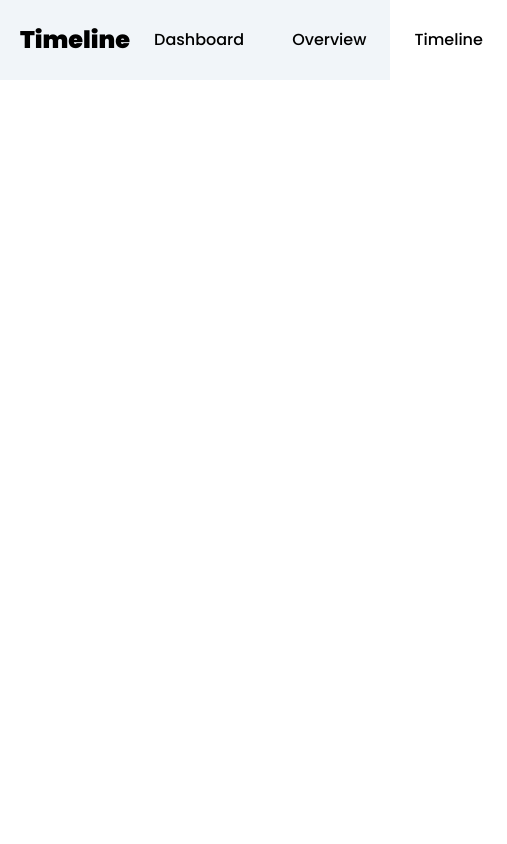
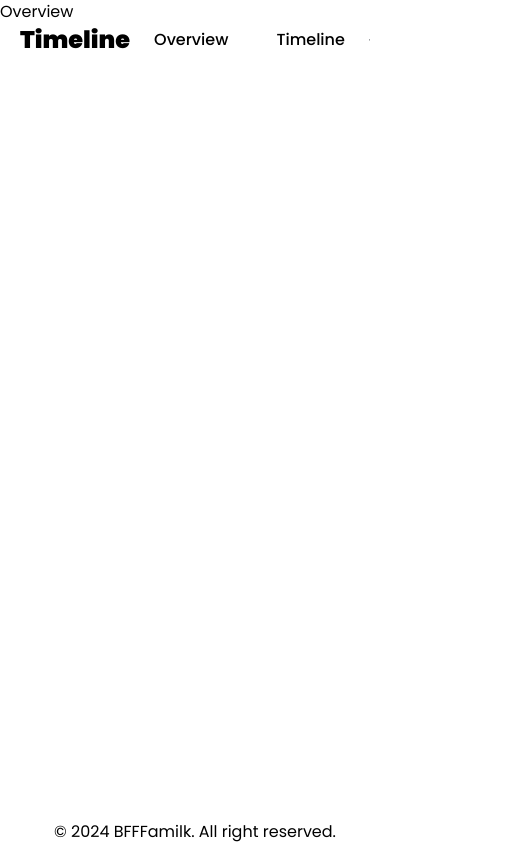
Before and after one commit to BFFFamilk/Timeline, a website built with Vite: page index.html in a window 390 px wide. Shown: the whole page, 507 px wide, since content can reach past the window. Built offline with nearby package versions, Linux system fonts and the light colour scheme.

Commit message:
Update SPA Route and add Navbar for mobile.

```diff
--- a/index.html
+++ b/index.html
@@ -1,13 +1,17 @@
 <!doctype html>
 <html lang="en">
+
 <head>
   <meta charset="UTF-8" />
   <link rel="icon" type="image/svg+xml" href="/vite.svg" />
   <meta name="viewport" content="width=device-width, initial-scale=1.0" />
   <title>Timeline</title>
 </head>
+
 <body>
-    <div class="bg-slate-100" id="app"></div>
+  <div class="" id="app"></div>
   <script type="module" src="/src/main.ts"></script>
+  <script type="module" src="/src/modules/route.ts"></script>
 </body>
+
 </html>
--- /dev/null
+++ b/src/components/Footer.ts
@@ -0,0 +1,24 @@
+export class Footer {
+  private element: HTMLElement;
+
+  constructor(private parentElement: HTMLElement) {
+    this.element = document.createElement("div");
+    this.element.id = "footer";
+    this.element.classList.add(
+      "fixed",
+      "flex",
+      "justify-center",
+      "items-center",
+      "w-full",
+      "bottom-0",
+      "text-black",
+    );
+    this.element.innerHTML = `
+            <span>© 2024 BFFFamilk. All right reserved.</span>
+        `;
+  }
+
+  render(): void {
+    this.parentElement.appendChild(this.element);
+  }
+}
--- /dev/null
+++ b/src/components/Navbar.ts
@@ -0,0 +1,37 @@
+import github from "../assets/github.svg";
+
+export class Navbar {
+  private element: HTMLElement;
+
+  constructor(private parentElement: HTMLElement) {
+    this.element = document.createElement("div");
+    this.element.classList.add(
+      "fixed",
+      "flex",
+      "justify-between",
+      "items-center",
+      "w-full",
+      "min-h-20",
+    );
+    this.element.innerHTML = `
+        <div class="pl-5">
+            <a href="/">
+            <span class="text-2xl font-black text-black">Timeline</span>
+            </a>
+        </div>
+        <nav class="flex justify-between items-center">
+            <a href="/" class="nav px-5 mx-1 text-md font-medium">Overview</a>
+            <a href="/timeline" onClick="route()" class="nav px-5 mx-1 text-md font-medium">Timeline</a>
+        </nav>
+        <div class="pr-5">
+            <a href="//github.com/BFFFamilk">
+            <img src=${github} alt="github-logo" width=20 />
+            </a>
+        </div>
+    `;
+  }
+
+  render(): void {
+    this.parentElement.appendChild(this.element);
+  }
+}
--- /dev/null
+++ b/src/components/NavbarMobile.ts
@@ -0,0 +1,34 @@
+
+export class NavbarMobile {
+  private element: HTMLElement;
+
+  constructor(private parentElement: HTMLElement) {
+    this.element = document.createElement("div");
+    this.element.classList.add(
+      "fixed",
+      "flex",
+      "justify-between",
+      "items-center",
+      "w-full",
+      "min-h-20"
+    );
+    this.element.innerHTML = `
+        <div class="pl-5">
+            <a href="/">
+                <span class="text-2xl font-black text-black">TimelineM</span>
+            </a>
+        </div>
+        <nav id="navbar" class="fixed top-[4rem] flex flex-col justify-between items-center w-full">
+            <a href="/" class="nav px-5 mx-1 text-md font-medium">Overview</a>
+            <a href="/timeline" onClick="route()" class="nav px-5 mx-1 text-md font-medium">Timeline</a>
+        </nav>
+        <div class="pr-5">
+            ≡
+        </div>
+    `;
+  }
+
+  render(): void {
+    this.parentElement.appendChild(this.element);
+  }
+}
--- /dev/null
+++ b/src/components/PageNotFound.ts
@@ -0,0 +1,17 @@
+export class PageNotFound {
+  private element: HTMLElement;
+
+  constructor(private parentElement: HTMLElement) {
+    this.element = document.createElement("div");
+    this.element.classList.add("w-full", "min-h-20");
+    this.element.innerHTML = `
+        <div>
+            <span>Not Found</span>
+        </div>
+    `;
+  }
+
+  render(): void {
+    this.parentElement.appendChild(this.element);
+  }
+}
--- a/src/main.ts
+++ b/src/main.ts
@@ -1,22 +1,30 @@
 import "./style.css";
-import github from './assets/github.svg'
 
-document.querySelector<HTMLDivElement>("#app")!.innerHTML = `
-  <div class="">
-    <div class="flex justify-between items-center w-full min-h-20">
-      <div class="pl-5">
-        <span class="text-2xl font-black text-black">Timeline</span>
-      </div>
-      <nav class="flex justify-between items-center">
-        <a href="#dashboard" class="nav px-5 mx-1 text-md font-medium">Dashboard</a>
-        <a href="#overview" class="nav px-5 mx-1 text-md font-medium">Overview</a>
-        <a href="#timeline" class="nav px-5 mx-1 text-md font-medium">Timeline</a>
-      </nav>
-      <div class="pr-5">
-        <a href="//github.com/BFFFamilk">
-          <img src=${github} alt="github-logo" width=20 />
-        </a>
-      </div>
-    </div>
-  </div>
-`;
+import { Navbar } from "./components/Navbar";
+import { Footer } from "./components/Footer";
+import { DeviceDetector } from "./modules/deviceDetector";
+import { NavbarMobile } from "./components/NavbarMobile";
+
+document.addEventListener('DOMContentLoaded', () => {
+    const appElement = document.getElementById('app');
+    if (appElement) {
+      //Check device type and render the navbar element
+      const navbar = new Navbar(appElement);
+      const navbarMobile = new NavbarMobile(appElement);
+      if (DeviceDetector.isMobile()) {
+        navbarMobile.render();
+      } else {
+        navbar.render();
+      }
+
+      const content = document.createElement('div');
+      content.id = 'content';
+      appElement.appendChild(content);
+
+      const footer = new Footer(appElement);
+      footer.render();
+    }
+    else {
+      console.error("Parent Target does not exist.");
+    }
+});
--- /dev/null
+++ b/src/modules/deviceDetector.ts
@@ -0,0 +1,25 @@
+//Checking device types
+export class DeviceDetector {
+    static isMobile(): boolean {
+        // Regular expression to match common mobile user-agent strings
+        const mobileRegex = /Android|webOS|iPhone|iPad|iPod|BlackBerry|IEMobile|Opera Mini/i;
+
+        // Check if the user-agent string matches a mobile device
+        return mobileRegex.test(navigator.userAgent);
+    }
+
+    static isTouchDevice(): boolean {
+        // Check if the device supports touch events
+        return 'ontouchstart' in window || navigator.maxTouchPoints > 0 || navigator.maxTouchPoints > 0;
+    }
+
+    static hasAccelerometer(): boolean {
+        // Check if the device has an accelerometer
+        return 'DeviceOrientationEvent' in window;
+    }
+
+    static isMobilePixelRatio(): boolean {
+        // Check if the device pixel ratio indicates a mobile device
+        return window.devicePixelRatio > 1 && window.devicePixelRatio > 1;
+    }
+}
--- /dev/null
+++ b/src/modules/route.ts
@@ -0,0 +1,48 @@
+import { PageNotFound } from "../components/PageNotFound";
+import updateMetaTags from "./updateMeta";
+
+//Page Routing for SPA
+document.addEventListener('DOMContentLoaded', function() {
+    const contentDiv = document.getElementById('content');
+
+    function renderContent(pathname) {
+      switch (pathname) {
+        case '/':
+          contentDiv!.innerHTML = '<h1>Overview</h1>';
+
+          updateMetaTags("Home", null!);
+          break;
+        case '/timeline':
+          contentDiv!.innerHTML = '<h1>Timeline</h1>';
+
+          updateMetaTags("Timeline", null!);
+          break;
+        default:
+          const pageNotFound = new PageNotFound(contentDiv!);
+          pageNotFound.render();
+
+          updateMetaTags("Page Not Found", "An error occurred while loading the page!");
+          break;
+      }
+    }
+
+    function handleNavigation(event) {
+      event.preventDefault();
+      const pathname = event.target.getAttribute('href');
+      window.history.pushState({}, '', pathname);
+      renderContent(pathname);
+    }
+
+    // Initial render based on current route
+    renderContent(window.location.pathname);
+
+    // Listen for clicks on navigation links
+    document.querySelectorAll('nav a').forEach(link => {
+      link.addEventListener('click', handleNavigation);
+    });
+
+    // Listen for changes in the browser history
+    window.addEventListener('popstate', () => {
+      renderContent(window.location.pathname);
+    });
+  });
--- /dev/null
+++ b/src/modules/updateMeta.ts
@@ -0,0 +1,18 @@
+//Update meta tag for web
+export default function updateMetaTags(title: string, description: string) {
+  const existingDescriptionMeta = document.querySelector(
+    'meta[name="description"]'
+  );
+  const defaultTitle = "Timeline";
+
+  if (existingDescriptionMeta) {
+    existingDescriptionMeta.setAttribute("content", description);
+  } else {
+    const newDescriptionMeta = document.createElement("meta");
+    newDescriptionMeta.setAttribute("name", "description");
+    newDescriptionMeta.setAttribute("content", description);
+    document.head.appendChild(newDescriptionMeta);
+  }
+
+  document.title = title + " • " + defaultTitle;
+}
--- a/tsconfig.json
+++ b/tsconfig.json
@@ -17,7 +17,8 @@
     "strict": true,
     "noUnusedLocals": true,
     "noUnusedParameters": true,
-    "noFallthroughCasesInSwitch": true
+    "noFallthroughCasesInSwitch": true,
+    "noImplicitAny": false
   },
   "include": ["src"]
 }
```
Also changed, not shown: .github/FUNDING.yml (added), .github/workflows/deployment.yml, src/components/Overview.ts (added), src/components/Timeline.ts (added), src/constants/index.ts (added). Lines whose indentation alone changed are shown as unchanged.
